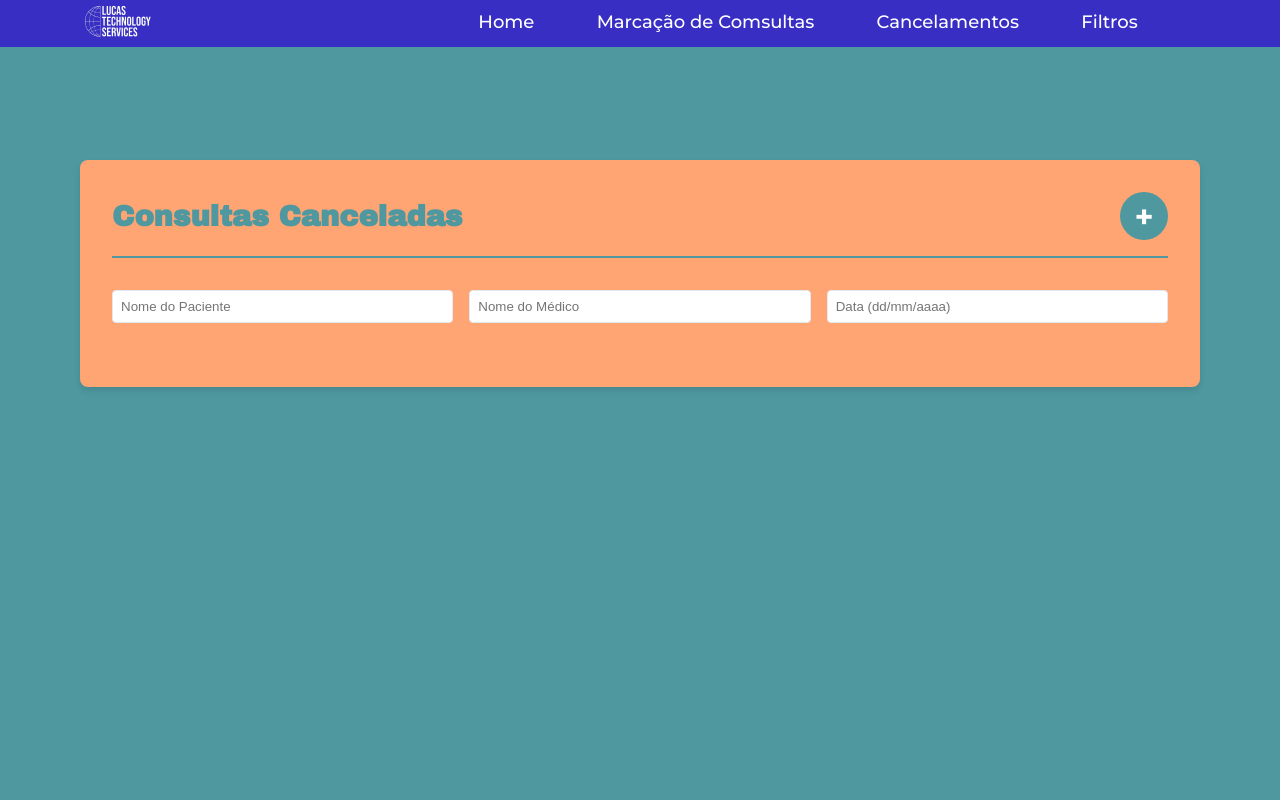
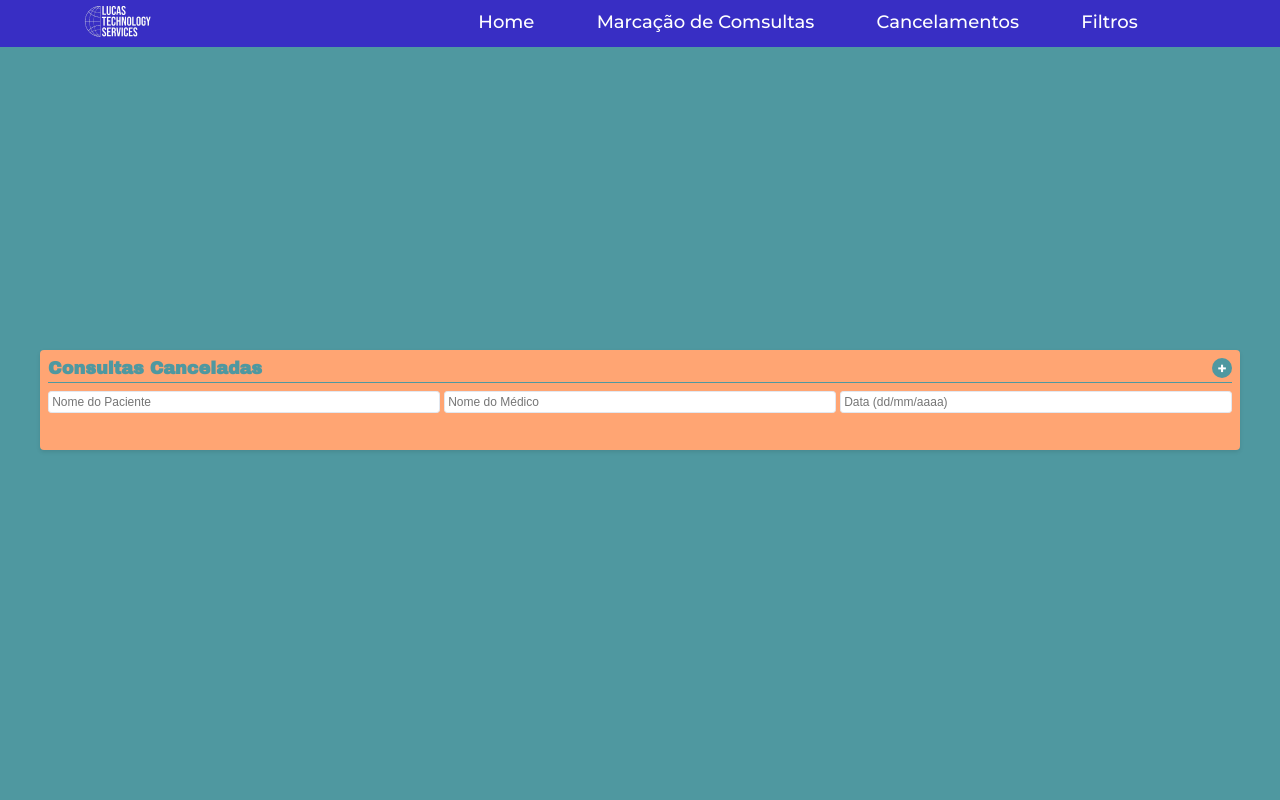
Before and after one commit to LesterCerioli/CRM-SAS, a Next.js app: page /appointment/cancelAppointment in a window 1280 px wide. Shown: the top 800 px of the page. Built offline with nearby package versions, Linux system fonts and the light colour scheme; a web font is replaced by a local one.

Commit message:
issue(#145): usability improvements

```diff
--- a/src/app/(pages)/appointment/cancelAppointment/styles.ts
+++ b/src/app/(pages)/appointment/cancelAppointment/styles.ts
@@ -1,10 +1,8 @@
 import styled from "styled-components";
 
 export const Container = styled.div`
-
 width: 100%;
 height: auto;
-padding: 5rem;
 background-color: #4f98a0;
 
   button {
--- a/src/components/appointments/createCancelAppointment/createCancelAppointment.tsx
+++ b/src/components/appointments/createCancelAppointment/createCancelAppointment.tsx
@@ -10,46 +10,15 @@ interface Appointment {
   doctorName: string;
 }
 
-
 const patients = [
-  "Maria Silva",
-  "João Oliveira",
-  "Pedro Costa",
-  "Sofia Martins",
-  "Lucas Ferreira",
-  "Ana Paula",
-  "Gustavo Lima",
-  "Fernanda Alves",
-  "Marcos Souza",
-  "Bruna Silva",
-  "Lucas Pereira",
-  "Jéssica Alves",
-  "Carlos Nunes",
-  "Patrícia Rocha",
-  "Fábio Duarte",
-  "Cláudia Lima",
-  "Renato Borges",
-  "Rafael Silva",
-  "Carolina Andrade",
-  "Felipe Gonçalves",
-  "Amanda Cruz",
-  "Eduardo Alves",
-  "Gabriela Souza",
-  "Daniel Santos",
-  "Bianca Oliveira",
-  "Roberto Dias",
-  "Fernanda Lima",
-  "Marcelo Nunes",
-  "Renata Carvalho",
-  "Igor Ferreira",
+  "Maria Silva", "João Oliveira", "Pedro Costa", "Sofia Martins", "Lucas Ferreira",
+  "Ana Paula", "Gustavo Lima", "Fernanda Alves", "Marcos Souza", "Bruna Silva",
+  "Lucas Pereira", "Jéssica Alves", "Carlos Nunes", "Patrícia Rocha", "Fábio Duarte",
+  "Cláudia Lima", "Renato Borges", "Rafael Silva", "Carolina Andrade", "Felipe Gonçalves"
 ];
 
 const doctors = [
-  "Dr. Carlos Santos",
-  "Dra. Ana Beatriz",
-  "Dr. Ricardo Lima",
-  "Dra. Juliana Mendes",
-  "Dr. Gabriel Santos",
+  "Dr. Carlos Santos", "Dra. Ana Beatriz", "Dr. Ricardo Lima", "Dra. Juliana Mendes", "Dr. Gabriel Santos"
 ];
 
 const generateMockAppointments = (): Appointment[] => {
@@ -89,18 +58,18 @@ const CreateCancelAppointment: React.FC = () => {
   const [dateSearch, setDateSearch] = useState("");
   const [isTableVisible, setIsTableVisible] = useState(false);
   const [currentPage, setCurrentPage] = useState(1);
-  const [isMobile, setIsMobile] = useState(window.innerWidth <= 768);
-  const itemsPerPage =7;
+  const [isMobile, setIsMobile] = useState(false);
+  const itemsPerPage = 20;
 
   useEffect(() => {
     const handleResize = () => {
       setIsMobile(window.innerWidth <= 768);
     };
 
+    handleResize();
     window.addEventListener('resize', handleResize);
     return () => window.removeEventListener('resize', handleResize);
   }, []);
-
 
   const filteredAppointments = useMemo(() => {
     return appointments.filter((appointment) => {
@@ -139,7 +108,7 @@ const CreateCancelAppointment: React.FC = () => {
   return (
     <S.Container>
       <S.Content>
-        <S.Card>
+        <S.Card style={{ flexGrow: 1 }}>
           <S.Header>
             <S.Title>Consultas Canceladas</S.Title>
             <S.IconWrapper>
@@ -170,16 +139,18 @@ const CreateCancelAppointment: React.FC = () => {
             </S.FilterInputGroup>
           </S.FilterForm>
 
-          {isTableVisible && filteredAppointments.length > 0 && (
+          {isTableVisible && (
+            <S.TableContainer style={{ flexGrow: 1 }}>
+              {filteredAppointments.length > 0 ? (
                 <>
                   <S.DesktopTable>
                     <S.Table>
                       <S.TableHeader>
                         <S.TableRow>
-                      <S.TableHead>Data de Agendamento</S.TableHead>
-                      <S.TableHead>Nome do Paciente</S.TableHead>
+                          <S.TableHead>Data</S.TableHead>
+                          <S.TableHead>Paciente</S.TableHead>
                           <S.TableHead>Horário</S.TableHead>
-                      <S.TableHead>Nome do Médico</S.TableHead>
+                          <S.TableHead>Médico</S.TableHead>
                         </S.TableRow>
                       </S.TableHeader>
                       <S.TableBody>
@@ -237,7 +208,7 @@ const CreateCancelAppointment: React.FC = () => {
                           return (
                             pageNum === 1 ||
                             pageNum === totalPages ||
-                        (pageNum >= currentPage - 3 && pageNum <= currentPage + 3)
+                            (pageNum >= currentPage - 2 && pageNum <= currentPage + 2)
                           );
                         })
                         .map((page, index, array) => {
@@ -276,6 +247,10 @@ const CreateCancelAppointment: React.FC = () => {
                     </S.PaginationButton>
                   </S.PaginationContainer>
                 </>
+              ) : (
+                <S.NoResultsMessage>Nenhum resultado encontrado.</S.NoResultsMessage>
+              )}
+            </S.TableContainer>
           )}
         </S.Card>
       </S.Content>
--- a/src/components/appointments/createCancelAppointment/styles.ts
+++ b/src/components/appointments/createCancelAppointment/styles.ts
@@ -2,71 +2,88 @@ import styled from "styled-components";
 
 export const Container = styled.div`
   width: 100%;
- height: auto;
-  @media (max-width: 768px) {
-    display: flex;
-    align-items: center;
-    justify-content: center;
-  }
+  min-height: 100vh;
+  display: flex;
+  align-items: center;
+  justify-content: center;
 `;
 
 export const Content = styled.div`
   max-width: 1200px;
-  margin: 0 auto;
-  height: calc(100vh - 4rem);
-  margin-top: 5rem;
+  width: 100%;
+  min-height: 100px;
+  height: auto;
+  display: flex;
+  flex-direction: column;
+
   @media (max-width: 768px) {
-    width: 28rem;
+    width: 100%;
+    padding: 0.25rem;
+    min-height: auto;
     height: auto;
+    justify-content: flex-start;
+    margin-top: 5rem;
+    margin-bottom: 5rem;
   }
 `;
 
 export const Card = styled.div`
   background: #ffa573;
-  border-radius: 0.5rem;
-  box-shadow: 0 4px 6px rgba(0, 0, 0, 0.1);
-  padding: 2rem;
+  border-radius: 0.25rem;
+  box-shadow: 0 2px 4px rgba(0, 0, 0, 0.1);
+  padding: 0.5rem;
+  display: flex;
+  flex-direction: column;
+  height: 100%;
+
+  @media (max-width: 768px) {
+    height: auto;
+    min-height: auto;
+  }
 `;
 
 export const Header = styled.div`
   display: flex;
   align-items: center;
   justify-content: space-between;
-  margin-bottom: 2rem;
-  padding-bottom: 1rem;
-  border-bottom: 2px solid #4f98a0;
+  margin-bottom: 0.5rem;
+  padding-bottom: 0.25rem;
+  border-bottom: 1px solid #4f98a0;
+
   @media (max-width: 768px) {
-    width: 22rem;
-    height: auto;
+    position: sticky;
+    top: 0;
+    background: #ffa573;
+    z-index: 10;
+    padding-top: 0.5rem;
   }
 `;
 
 export const Title = styled.h1`
-  font-size: 1.8rem;
+  font-size: 1.1rem;
   font-weight: 900;
   color: #4f98a0;
   @media (max-width: 768px) {
-   font-size: 2.2;
+    font-size: 1rem;
   }
 `;
 
 export const IconWrapper = styled.div`
   background-color: #4f98a0;
-  padding: 0.75rem;
+  padding: 0.25rem;
   border-radius: 50%;
 `;
 
 export const CalendarIcon = styled.div`
-  width: 1.5rem;
-  height: 1.5rem;
+  width: 0.75rem;
+  height: 0.75rem;
   position: relative;
   &:before {
     content: '+';
     color: white;
-    font-size: 2rem;
+    font-size: 1rem;
     font-weight: bold;
     position: absolute;
-    font-size: 600;
     top: 50%;
     left: 50%;
     transform: translate(-50%, -50%);
@@ -74,12 +91,20 @@ export const CalendarIcon = styled.div`
 `;
 
 export const FilterForm = styled.div`
-  margin-bottom: 2rem;
+  margin-bottom: 0.5rem;
+
+  @media (max-width: 768px) {
+    position: sticky;
+    top: 3rem;
+    background: #ffa573;
+    z-index: 9;
+    padding: 0.5rem 0;
+  }
 `;
 
 export const FilterInputGroup = styled.div`
   display: flex;
-  gap: 1rem;
+  gap: 0.25rem;
 
   @media (max-width: 768px) {
     flex-direction: column;
@@ -88,14 +113,26 @@ export const FilterInputGroup = styled.div`
 
 export const FilterInput = styled.input`
   flex: 1;
-  padding: 0.5rem;
+  padding: 0.2rem;
   border: 1px solid #e2e8f0;
-  border-radius: 0.25rem;
+  border-radius: 0.2rem;
   min-width: 0;
+  font-size: 0.75rem;
+`;
+
+export const TableContainer = styled.div`
+  flex: 1;
+  display: flex;
+  flex-direction: column;
+
+  @media (max-width: 768px) {
+    overflow-y: auto;
+  }
 `;
 
 export const DesktopTable = styled.div`
   display: block;
+  flex: 1;
   @media (max-width: 768px) {
     display: none;
   }
@@ -105,6 +142,7 @@ export const Table = styled.table`
   width: 100%;
   border-collapse: separate;
   border-spacing: 0;
+  font-size: 0.75rem;
 `;
 
 export const TableHeader = styled.thead`
@@ -121,15 +159,15 @@ export const TableRow = styled.tr`
 
 export const TableHead = styled.th`
   text-align: left;
-  padding: 1rem;
+  padding: 0.3rem;
   font-weight: 800;
   background-color: #ff7f50;
   color: #fff;
-  border-bottom: 2px solid #e2e8f0;
+  border-bottom: 1px solid #e2e8f0;
 `;
 
 export const TableCell = styled.td`
-  padding: 1rem;
+  padding: 0.3rem;
   color: #fff;
   background-color: #ff7f50;
   border-bottom: 1px solid #e2e8f0;
@@ -137,11 +175,15 @@ export const TableCell = styled.td`
 
 export const MobileCards = styled.div`
   display: none;
+  flex: 1;
 
   @media (max-width: 768px) {
     display: flex;
     flex-direction: column;
-    gap: 1rem;
+    gap: 0.25rem;
+    overflow-y: auto;
+    max-height: none;
+    height: auto;
   }
 `;
 
@@ -149,16 +191,17 @@ export const MobileCard = styled.div`
   color: #fff;
   background-color: #ff7f50;
   border-bottom: 1px solid #e2e8f0;
-  padding: 1rem;
-  border-radius: 0.5rem;
-  box-shadow: 0 1px 3px rgba(0, 0, 0, 0.1);
+  padding: 0.3rem;
+  border-radius: 0.2rem;
+  box-shadow: 0 1px 2px rgba(0, 0, 0, 0.05);
   border: 1px solid #e2e8f0;
+  font-size: 0.75rem;
 `;
 
 export const MobileCardItem = styled.div`
   display: flex;
   justify-content: space-between;
-  padding: 0.5rem 0;
+  padding: 0.15rem 0;
   border-bottom: 1px solid #f0f4ff;
   &:last-child {
     border-bottom: none;
@@ -170,20 +213,20 @@ export const MobileLabel = styled.span`
   color: #fff;
 `;
 
-export const HiddenContent = styled.div<{ isVisible: boolean }>`
-  display: ${({ isVisible }) => (isVisible ? 'block' : 'none')};
-`;
-
 export const PaginationContainer = styled.div`
   display: flex;
   justify-content: center;
   align-items: center;
-  margin-top: 2rem;
+  margin-top: 0.25rem;
 
   @media (max-width: 768px) {
     width: 100%;
     justify-content: space-between;
-    padding: 0.5rem 0;
+    padding: 0.15rem 0;
+    position: sticky;
+    bottom: 0;
+    background: #ffa573;
+    z-index: 10;
   }
 `;
 
@@ -202,12 +245,12 @@ export const PaginationButton = styled.button`
   background-color: #4f98a0;
   color: white;
   border: none;
-  padding: 0.5rem 1rem;
-  margin: 0.25rem;
-  border-radius: 0.25rem;
+  padding: 0.2rem 0.3rem;
+  margin: 0.08rem;
+  border-radius: 0.2rem;
   cursor: pointer;
-  font-size: 0.875rem;
-  min-width: 2.5rem;
+  font-size: 0.75rem;
+  min-width: 1.5rem;
 
   &:disabled {
     background-color: #ccc;
@@ -215,22 +258,25 @@ export const PaginationButton = styled.button`
   }
 
   @media (max-width: 768px) {
-    padding: 0.25rem 0.5rem;
-    font-size: 0.7rem;
-    min-width: 1.5rem;
-    margin: 0.125rem;
+    padding: 0.15rem 0.25rem;
+    font-size: 0.65rem;
+    min-width: 1rem;
+    margin: 0.05rem;
   }
 `;
 
-export const PaginationText = styled.span`
-  margin: 0 1rem;
-`;
-
 export const PaginationEllipsis = styled.span`
-  margin: 0 0.25rem;
+  margin: 0 0.06rem;
   color: #4f98a0;
 
   @media (max-width: 768px) {
-    margin: 0 0.1rem;
+    margin: 0 0.03rem;
   }
 `;
+
+export const NoResultsMessage = styled.p`
+  text-align: center;
+  color: #4f98a0;
+  font-size: 0.7rem;
+  margin-top: 0.5rem;
+`;
```
Lines whose indentation alone changed are shown as unchanged.
